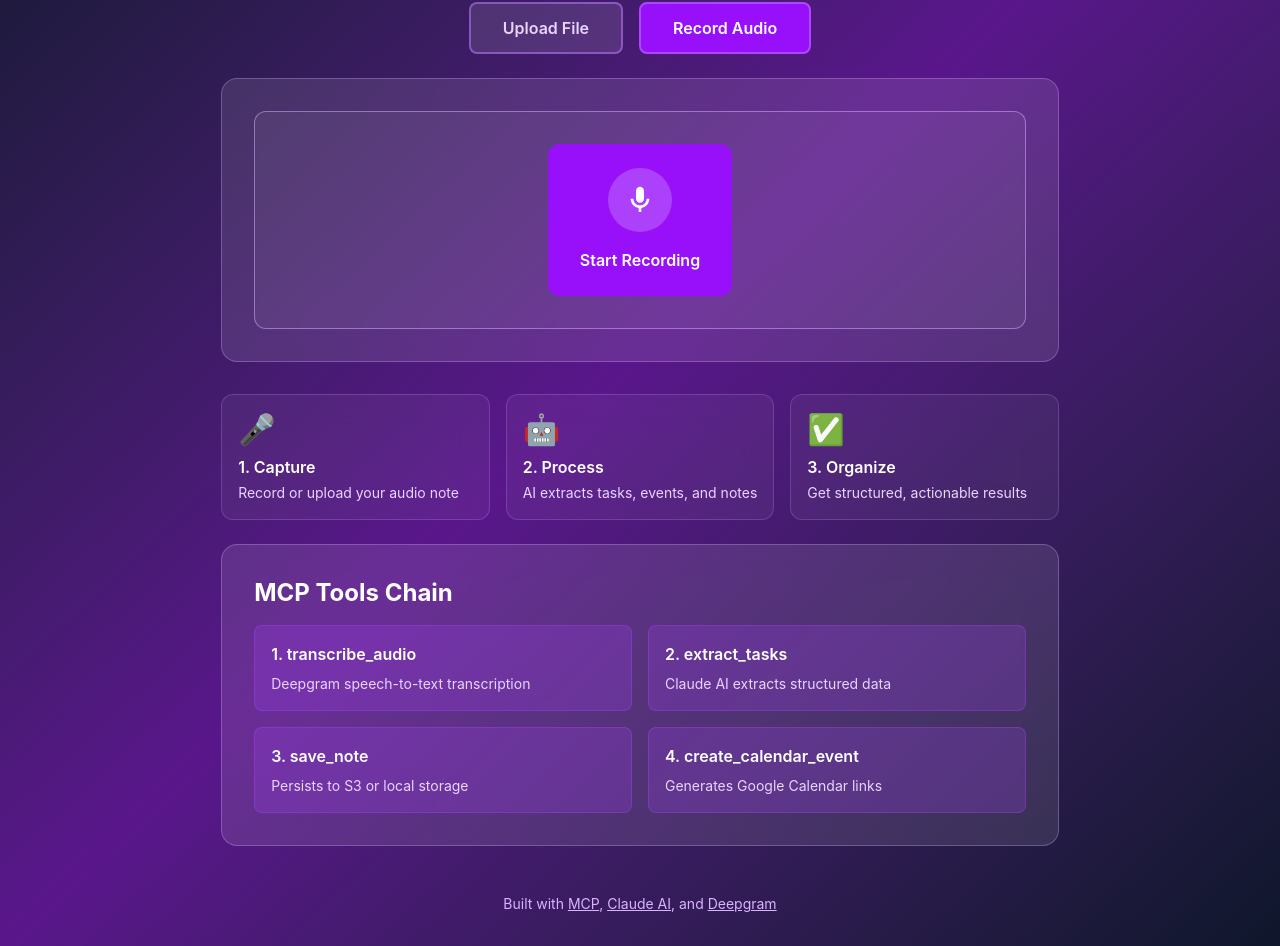
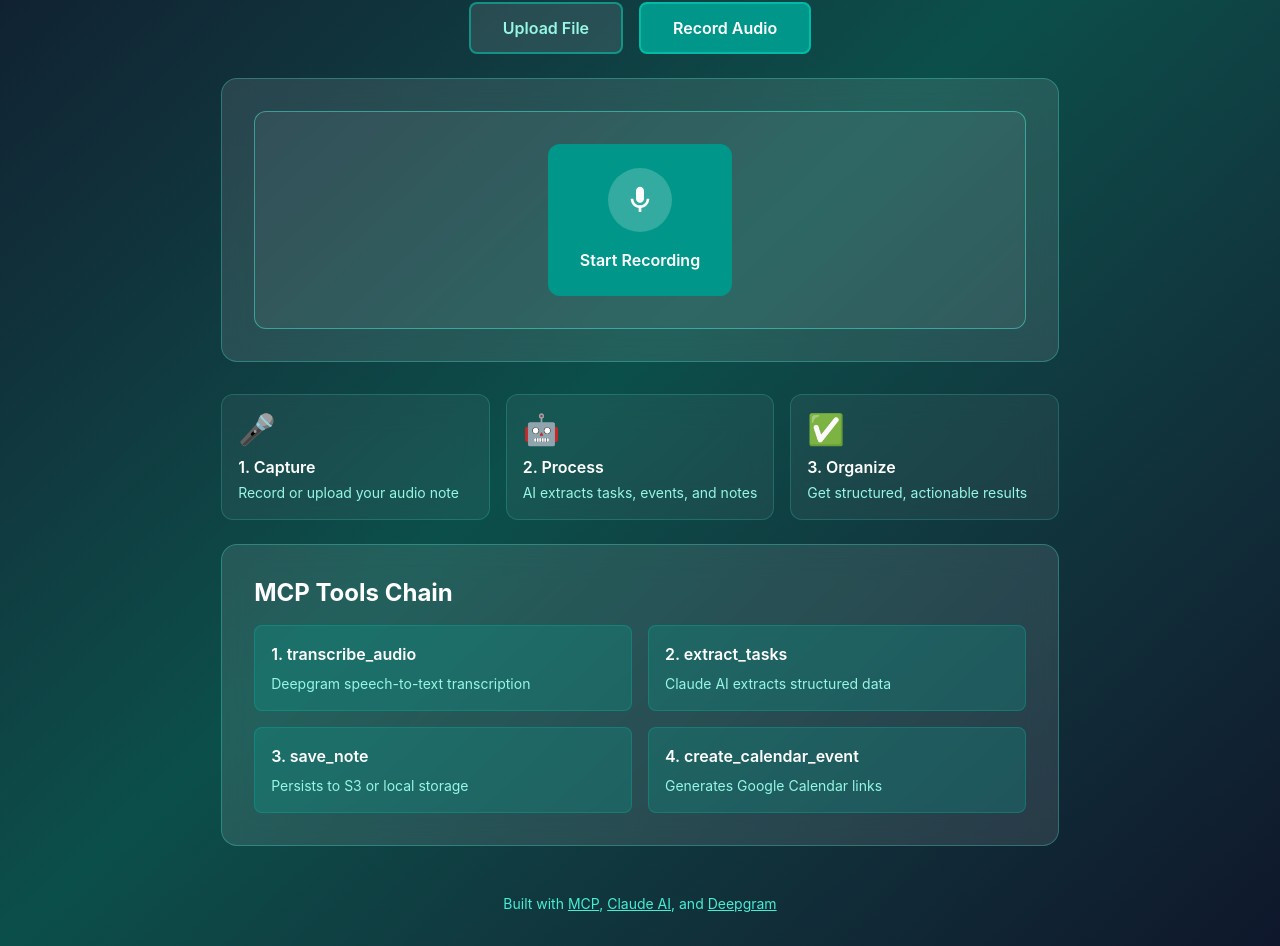
Before and after one commit to audio-note-taker-mcp/audio-note-taker-mcp, a Next.js app: page / in a window 1280 px wide. Shown: the part 246-1192 px from the top of the page. Built offline with nearby package versions, Linux system fonts and the light colour scheme.

Commit message:
style: switch UI theme from purple to teal and improve formatting
- AudioRecorder, FileUploader, ResultsDisplay, layout, not-found, page: update color classes, improve formatting, and enhance visual consistency

```diff
--- a/app/components/AudioRecorder.tsx
+++ b/app/components/AudioRecorder.tsx
@@ -7,7 +7,10 @@ interface AudioRecorderProps {
   disabled?: boolean;
 }
 
-export default function AudioRecorder({ onRecordingComplete, disabled }: AudioRecorderProps) {
+export default function AudioRecorder({
+  onRecordingComplete,
+  disabled,
+}: AudioRecorderProps) {
   const [isRecording, setIsRecording] = useState(false);
   const [recordingTime, setRecordingTime] = useState(0);
   const [audioURL, setAudioURL] = useState<string | null>(null);
@@ -29,7 +32,9 @@ export default function AudioRecorder({ onRecordingComplete, disabled }: AudioRe
       };
 
       mediaRecorder.onstop = () => {
-        const blob = new Blob(chunksRef.current, { type: mediaRecorder.mimeType });
+        const blob = new Blob(chunksRef.current, {
+          type: mediaRecorder.mimeType,
+        });
         const url = URL.createObjectURL(blob);
         setAudioURL(url);
 
@@ -78,7 +83,7 @@ export default function AudioRecorder({ onRecordingComplete, disabled }: AudioRe
 
   return (
     <div className="w-full space-y-4">
-      <div className="flex flex-col items-center justify-center p-8 bg-white/5 rounded-xl border border-purple-300/50">
+      <div className="flex flex-col items-center justify-center p-8 bg-white/5 rounded-xl border border-teal-300/50">
         {!isRecording && !audioURL && (
           <button
             onClick={startRecording}
@@ -89,12 +94,16 @@ export default function AudioRecorder({ onRecordingComplete, disabled }: AudioRe
               ${
                 disabled
                   ? "bg-gray-600 cursor-not-allowed opacity-50"
-                  : "bg-purple-600 hover:bg-purple-700 active:scale-95"
+                  : "bg-teal-600 hover:bg-teal-700 active:scale-95"
               }
             `}
           >
             <div className="w-16 h-16 rounded-full bg-white/20 flex items-center justify-center">
-              <svg className="w-8 h-8 text-white" fill="currentColor" viewBox="0 0 24 24">
+              <svg
+                className="w-8 h-8 text-white"
+                fill="currentColor"
+                viewBox="0 0 24 24"
+              >
                 <path d="M12 14c1.66 0 3-1.34 3-3V5c0-1.66-1.34-3-3-3S9 3.34 9 5v6c0 1.66 1.34 3 3 3z" />
                 <path d="M17 11c0 2.76-2.24 5-5 5s-5-2.24-5-5H5c0 3.53 2.61 6.43 6 6.92V21h2v-3.08c3.39-.49 6-3.39 6-6.92h-2z" />
               </svg>
@@ -106,14 +115,20 @@ export default function AudioRecorder({ onRecordingComplete, disabled }: AudioRe
         {isRecording && (
           <div className="flex flex-col items-center gap-4">
             <div className="w-16 h-16 rounded-full bg-red-500 flex items-center justify-center animate-pulse">
-              <svg className="w-8 h-8 text-white" fill="currentColor" viewBox="0 0 24 24">
+              <svg
+                className="w-8 h-8 text-white"
+                fill="currentColor"
+                viewBox="0 0 24 24"
+              >
                 <path d="M12 14c1.66 0 3-1.34 3-3V5c0-1.66-1.34-3-3-3S9 3.34 9 5v6c0 1.66 1.34 3 3 3z" />
                 <path d="M17 11c0 2.76-2.24 5-5 5s-5-2.24-5-5H5c0 3.53 2.61 6.43 6 6.92V21h2v-3.08c3.39-.49 6-3.39 6-6.92h-2z" />
               </svg>
             </div>
             <div className="text-center">
-              <p className="text-2xl font-mono text-white mb-2">{formatTime(recordingTime)}</p>
-              <p className="text-sm text-purple-200">Recording...</p>
+              <p className="text-2xl font-mono text-white mb-2">
+                {formatTime(recordingTime)}
+              </p>
+              <p className="text-sm text-teal-200">Recording...</p>
             </div>
             <button
               onClick={stopRecording}
@@ -127,8 +142,18 @@ export default function AudioRecorder({ onRecordingComplete, disabled }: AudioRe
         {audioURL && !isRecording && (
           <div className="flex flex-col items-center gap-4 w-full">
             <div className="w-16 h-16 rounded-full bg-green-500 flex items-center justify-center">
-              <svg className="w-8 h-8 text-white" fill="none" stroke="currentColor" viewBox="0 0 24 24">
-                <path strokeLinecap="round" strokeLinejoin="round" strokeWidth={2} d="M5 13l4 4L19 7" />
+              <svg
+                className="w-8 h-8 text-white"
+                fill="none"
+                stroke="currentColor"
+                viewBox="0 0 24 24"
+              >
+                <path
+                  strokeLinecap="round"
+                  strokeLinejoin="round"
+                  strokeWidth={2}
+                  d="M5 13l4 4L19 7"
+                />
               </svg>
             </div>
             <p className="text-white font-semibold">Recording Complete!</p>
@@ -138,7 +163,7 @@ export default function AudioRecorder({ onRecordingComplete, disabled }: AudioRe
                 setAudioURL(null);
                 setRecordingTime(0);
               }}
-              className="text-sm text-purple-300 hover:text-purple-200 underline"
+              className="text-sm text-teal-300 hover:text-teal-200 underline"
             >
               Record Again
             </button>
--- a/app/layout.tsx
+++ b/app/layout.tsx
@@ -1,5 +1,7 @@
 import type { Metadata } from "next";
+
 import "./globals.css";
+import Navigation from "./components/Navigation";
 
 export const metadata: Metadata = {
   title: "Audio Note Taker - AI Voice Notes",
@@ -13,7 +15,10 @@ export default function RootLayout({
 }>) {
   return (
     <html lang="en">
-      <body>{children}</body>
+      <body>
+        <Navigation />
+        {children}
+      </body>
     </html>
   );
 }
--- a/app/not-found.tsx
+++ b/app/not-found.tsx
@@ -5,7 +5,7 @@ export default function NotFound() {
         <h1 className="text-4xl font-bold text-white mb-4">
           404 - Page Not Found
         </h1>
-        <p className="text-purple-200">
+        <p className="text-teal-200">
           Sorry, the page you are looking for does not exist.
         </p>
       </div>
--- a/app/page.tsx
+++ b/app/page.tsx
@@ -287,17 +287,17 @@ export default function Home() {
   };
 
   return (
-    <main className="min-h-screen flex items-center justify-center p-4 md:p-8 bg-gradient-to-br from-slate-900 via-purple-900 to-slate-900">
+    <main className="min-h-screen flex items-center justify-center p-4 md:p-8 bg-gradient-to-br from-slate-900 via-teal-900 to-slate-900">
       <div className="max-w-5xl mx-auto ">
         {/* Header */}
         <div className="text-center mb-8">
           <h1 className="text-4xl md:text-5xl font-bold text-white mb-4">
             Jott.AI
           </h1>
-          <p className="text-lg md:text-xl text-purple-200 mb-2">
+          <p className="text-lg md:text-xl text-teal-200 mb-2">
             AI-powered voice notes that transform into actionable tasks
           </p>
-          <p className="text-sm text-purple-300">
+          <p className="text-sm text-teal-300">
             Powered by MCP, Claude AI, and Deepgram
           </p>
         </div>
@@ -337,9 +337,9 @@ export default function Home() {
           <div className="space-y-6">
             {/* Active Session Indicator */}
             {recordingCount > 0 && (
-              <div className="bg-purple-500/20 border border-purple-400/50 rounded-xl p-4 text-center">
+              <div className="bg-teal-500/20 border border-teal-400/50 rounded-xl p-4 text-center">
                 {outputMode === "json" ? (
-                  <p className="text-purple-100 font-semibold">
+                  <p className="text-teal-100 font-semibold">
                     📊 Active Session: {recordingCount} recording
                     {recordingCount !== 1 ? "s" : ""} •{" "}
                     {sessionState.tasks.length} tasks •{" "}
@@ -347,7 +347,7 @@ export default function Home() {
                     {sessionState.notes.length} notes
                   </p>
                 ) : (
-                  <p className="text-purple-100 font-semibold">
+                  <p className="text-teal-100 font-semibold">
                     📝 Active Session: {recordingCount} recording
                     {recordingCount !== 1 ? "s" : ""} •{" "}
                     {markdownDocument.length} characters
@@ -355,7 +355,7 @@ export default function Home() {
                 )}
                 <button
                   onClick={resetSession}
-                  className="mt-2 text-sm text-purple-300 hover:text-purple-200 underline"
+                  className="mt-2 text-sm text-teal-300 hover:text-teal-200 underline"
                 >
                   Reset Session
                 </button>
@@ -368,8 +368,8 @@ export default function Home() {
                 onClick={() => setInputMethod("upload")}
                 className={`px-8 py-3 rounded-lg font-semibold transition-all border-2 ${
                   inputMethod === "upload"
-                    ? "bg-purple-600 text-white border-purple-500"
-                    : "bg-white/10 text-purple-200 border-purple-400/50 hover:bg-white/20 hover:border-purple-400"
+                    ? "bg-teal-600 text-white border-teal-500"
+                    : "bg-white/10 text-teal-200 border-teal-400/50 hover:bg-white/20 hover:border-teal-400"
                 }`}
               >
                 Upload File
@@ -378,8 +378,8 @@ export default function Home() {
                 onClick={() => setInputMethod("record")}
                 className={`px-8 py-3 rounded-lg font-semibold transition-all border-2 ${
                   inputMethod === "record"
-                    ? "bg-purple-600 text-white border-purple-500"
-                    : "bg-white/10 text-purple-200 border-purple-400/50 hover:bg-white/20 hover:border-purple-400"
+                    ? "bg-teal-600 text-white border-teal-500"
+                    : "bg-white/10 text-teal-200 border-teal-400/50 hover:bg-white/20 hover:border-teal-400"
                 }`}
               >
                 Record Audio
@@ -387,7 +387,7 @@ export default function Home() {
             </div>
 
             {/* Input Component */}
-            <div className="bg-white/10 backdrop-blur-lg rounded-2xl p-6 md:p-8 border border-purple-300/30">
+            <div className="bg-white/10 backdrop-blur-lg rounded-2xl p-6 md:p-8 border border-teal-300/30">
               {inputMethod === "upload" ? (
                 <FileUploader
                   onFileSelect={handleFileSelect}
@@ -420,7 +420,7 @@ export default function Home() {
               <div className="text-center">
                 <button
                   onClick={processAudio}
-                  className="px-8 py-4 bg-gradient-to-r from-purple-600 to-pink-600 hover:from-purple-700 hover:to-pink-700 text-white font-bold text-lg rounded-xl shadow-lg hover:shadow-xl transition-all transform hover:scale-105"
+                  className="px-8 py-4 bg-gradient-to-r from-teal-600 to-pink-600 hover:from-teal-700 hover:to-pink-700 text-white font-bold text-lg rounded-xl shadow-lg hover:shadow-xl transition-all transform hover:scale-105"
                 >
                   Process Audio with AI
                 </button>
@@ -429,64 +429,64 @@ export default function Home() {
 
             {/* Info Cards */}
             <div className="grid grid-cols-1 md:grid-cols-3 gap-4 mt-8">
-              <div className="bg-white/5 backdrop-blur-lg rounded-xl p-4 border border-purple-300/20">
+              <div className="bg-white/5 backdrop-blur-lg rounded-xl p-4 border border-teal-300/20">
                 <div className="text-3xl mb-2">🎤</div>
                 <h3 className="font-semibold text-white mb-1">1. Capture</h3>
-                <p className="text-sm text-purple-200">
+                <p className="text-sm text-teal-200">
                   Record or upload your audio note
                 </p>
               </div>
-              <div className="bg-white/5 backdrop-blur-lg rounded-xl p-4 border border-purple-300/20">
+              <div className="bg-white/5 backdrop-blur-lg rounded-xl p-4 border border-teal-300/20">
                 <div className="text-3xl mb-2">🤖</div>
                 <h3 className="font-semibold text-white mb-1">2. Process</h3>
-                <p className="text-sm text-purple-200">
+                <p className="text-sm text-teal-200">
                   AI extracts tasks, events, and notes
                 </p>
               </div>
-              <div className="bg-white/5 backdrop-blur-lg rounded-xl p-4 border border-purple-300/20">
+              <div className="bg-white/5 backdrop-blur-lg rounded-xl p-4 border border-teal-300/20">
                 <div className="text-3xl mb-2">✅</div>
                 <h3 className="font-semibold text-white mb-1">3. Organize</h3>
-                <p className="text-sm text-purple-200">
+                <p className="text-sm text-teal-200">
                   Get structured, actionable results
                 </p>
               </div>
             </div>
 
             {/* MCP Tools Info */}
-            <div className="bg-white/10 backdrop-blur-lg rounded-2xl p-6 md:p-8 border border-purple-300/30">
+            <div className="bg-white/10 backdrop-blur-lg rounded-2xl p-6 md:p-8 border border-teal-300/30">
               <h2 className="text-2xl font-bold text-white mb-4">
                 MCP Tools Chain
               </h2>
               <div className="grid grid-cols-1 md:grid-cols-2 gap-4">
-                <div className="bg-purple-500/20 rounded-lg p-4 border border-purple-500/30">
+                <div className="bg-teal-500/20 rounded-lg p-4 border border-teal-500/30">
                   <h3 className="font-semibold text-white mb-2">
                     1. transcribe_audio
                   </h3>
-                  <p className="text-sm text-purple-200">
+                  <p className="text-sm text-teal-200">
                     Deepgram speech-to-text transcription
                   </p>
                 </div>
-                <div className="bg-purple-500/20 rounded-lg p-4 border border-purple-500/30">
+                <div className="bg-teal-500/20 rounded-lg p-4 border border-teal-500/30">
                   <h3 className="font-semibold text-white mb-2">
                     2. extract_tasks
                   </h3>
-                  <p className="text-sm text-purple-200">
+                  <p className="text-sm text-teal-200">
                     Claude AI extracts structured data
                   </p>
                 </div>
-                <div className="bg-purple-500/20 rounded-lg p-4 border border-purple-500/30">
+                <div className="bg-teal-500/20 rounded-lg p-4 border border-teal-500/30">
                   <h3 className="font-semibold text-white mb-2">
                     3. save_note
                   </h3>
-                  <p className="text-sm text-purple-200">
+                  <p className="text-sm text-teal-200">
                     Persists to S3 or local storage
                   </p>
                 </div>
-                <div className="bg-purple-500/20 rounded-lg p-4 border border-purple-500/30">
+                <div className="bg-teal-500/20 rounded-lg p-4 border border-teal-500/30">
                   <h3 className="font-semibold text-white mb-2">
                     4. create_calendar_event
                   </h3>
-                  <p className="text-sm text-purple-200">
+                  <p className="text-sm text-teal-200">
                     Generates Google Calendar links
                   </p>
                 </div>
@@ -505,16 +505,16 @@ export default function Home() {
                 Your audio note has been processed and saved
               </p>
               {recordingCount > 0 && (
-                <div className="inline-block px-4 py-2 bg-purple-500/30 rounded-lg border border-purple-400/50">
+                <div className="inline-block px-4 py-2 bg-teal-500/30 rounded-lg border border-teal-400/50">
                   {outputMode === "json" && results ? (
-                    <p className="text-sm text-purple-100">
+                    <p className="text-sm text-teal-100">
                       Session Recording #{recordingCount} •{" "}
                       {sessionState.tasks.length} tasks •{" "}
                       {sessionState.events.length} events •{" "}
                       {sessionState.notes.length} notes
                     </p>
                   ) : (
-                    <p className="text-sm text-purple-100">
+                    <p className="text-sm text-teal-100">
                       Session Recording #{recordingCount} •{" "}
                       {markdownDocument.length} characters
                     </p>
@@ -544,13 +544,13 @@ export default function Home() {
             <div className="flex flex-col sm:flex-row gap-4 justify-center">
               <button
                 onClick={continueRecording}
-                className="px-8 py-4 bg-gradient-to-r from-purple-600 to-pink-600 hover:from-purple-700 hover:to-pink-700 text-white font-bold text-lg rounded-xl shadow-lg hover:shadow-xl transition-all transform hover:scale-105"
+                className="px-8 py-4 bg-gradient-to-r from-teal-600 to-pink-600 hover:from-teal-700 hover:to-pink-700 text-white font-bold text-lg rounded-xl shadow-lg hover:shadow-xl transition-all transform hover:scale-105"
               >
                 ➕ Add Another Recording
               </button>
               <button
                 onClick={resetSession}
-                className="px-8 py-4 bg-white/10 hover:bg-white/20 border-2 border-purple-400/50 hover:border-purple-400 text-white font-semibold text-lg rounded-xl transition-all"
+                className="px-8 py-4 bg-white/10 hover:bg-white/20 border-2 border-teal-400/50 hover:border-teal-400 text-white font-semibold text-lg rounded-xl transition-all"
               >
                 🔄 Start New Session
               </button>
@@ -558,12 +558,12 @@ export default function Home() {
           </div>
         ) : (
           // Processing State
-          <div className="bg-white/10 backdrop-blur-lg rounded-2xl p-12 border border-purple-300/30 text-center">
-            <div className="animate-spin rounded-full h-20 w-20 border-b-4 border-purple-400 mx-auto mb-6"></div>
+          <div className="bg-white/10 backdrop-blur-lg rounded-2xl p-12 border border-teal-300/30 text-center">
+            <div className="animate-spin rounded-full h-20 w-20 border-b-4 border-teal-400 mx-auto mb-6"></div>
             <h2 className="text-2xl font-bold text-white mb-2">
               {getStepMessage()}
             </h2>
-            <p className="text-purple-200">
+            <p className="text-teal-200">
               Please wait while we process your audio...
             </p>
 
@@ -580,7 +580,7 @@ export default function Home() {
                     <div
                       className={`w-6 h-6 rounded-full flex items-center justify-center ${
                         processingStep === step
-                          ? "bg-purple-500 animate-pulse"
+                          ? "bg-teal-500 animate-pulse"
                           : [
                               "transcribing",
                               "extracting",
@@ -628,7 +628,7 @@ export default function Home() {
                       className={`text-sm ${
                         processingStep === step
                           ? "text-white font-semibold"
-                          : "text-purple-300"
+                          : "text-teal-300"
                       }`}
                     >
                       {label}
@@ -641,14 +641,14 @@ export default function Home() {
         )}
 
         {/* Footer */}
-        <div className="mt-12 text-center text-sm text-purple-300">
+        <div className="mt-12 text-center text-sm text-teal-300">
           <p>
             Built with{" "}
             <a
               href="https://modelcontextprotocol.io/"
               target="_blank"
               rel="noopener noreferrer"
-              className="underline hover:text-purple-200"
+              className="underline hover:text-teal-200"
             >
               MCP
             </a>
@@ -657,7 +657,7 @@ export default function Home() {
               href="https://anthropic.com/"
               target="_blank"
               rel="noopener noreferrer"
-              className="underline hover:text-purple-200"
+              className="underline hover:text-teal-200"
             >
               Claude AI
             </a>
@@ -666,7 +666,7 @@ export default function Home() {
               href="https://deepgram.com/"
               target="_blank"
               rel="noopener noreferrer"
-              className="underline hover:text-purple-200"
+              className="underline hover:text-teal-200"
             >
               Deepgram
             </a>
```
Also changed, not shown: app/components/FileUploader.tsx (+28 -12 lines), app/components/ResultsDisplay.tsx (+101 -47 lines).
